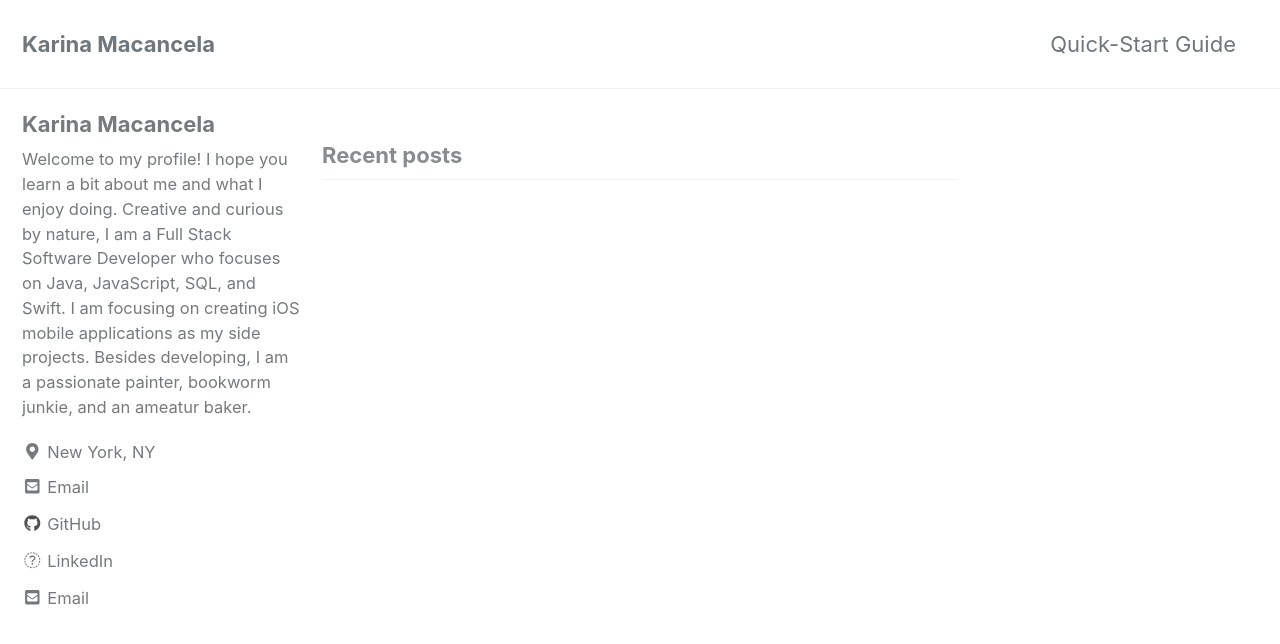
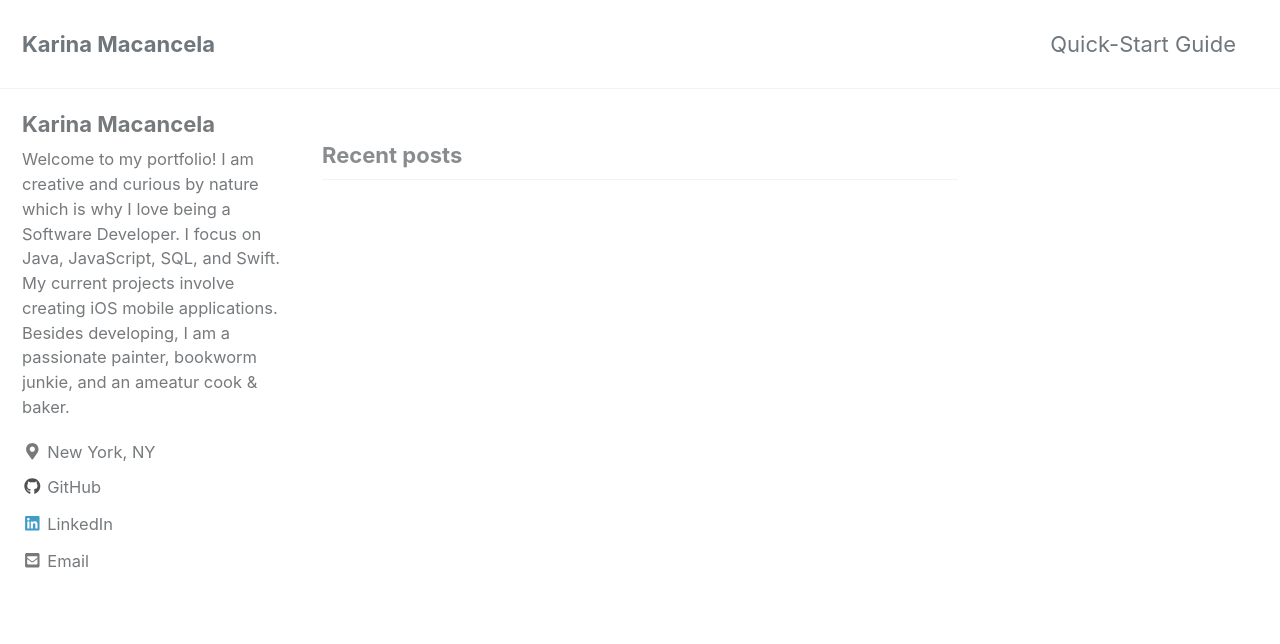
Before and after one commit to kmacancela/kmacancela.github.io, a Jekyll site: the page built from index.html, in a window 1280 px wide and 900 px high. Shown: the top 644 px of the window. Built offline with Jekyll 4.4.1, drawn with Linux system fonts in a browser that asks for light colours; cached includes are drawn as plain includes; nearby versions of some CDN libraries; the list of posts is cut into pages by our own code.

Commit message:
Fixed config yaml file

```diff
--- a/_config.yml
+++ b/_config.yml
@@ -108,13 +108,13 @@ analytics:
 author:
   name             : "Karina Macancela"
   avatar           : # path of avatar image, e.g. "/assets/images/bio-photo.jpg"
-  bio              : "Welcome to my profile! I hope you learn a bit about me and what I enjoy doing. Creative and curious by nature, I am a Full Stack Software Developer who focuses on Java, JavaScript, SQL, and Swift. I am focusing on creating iOS mobile applications as my side projects. Besides developing, I am a passionate painter, bookworm junkie, and an ameatur baker."
+  bio              : "Welcome to my portfolio! I am creative and curious by nature which is why I love being a Software Developer. I focus on Java, JavaScript, SQL, and Swift. My current projects involve creating iOS mobile applications. Besides developing, I am a passionate painter, bookworm junkie, and an ameatur cook & baker."
   location         : "New York, NY"
   email            : "karymacancela@gmail.com"
   links:
     - label: "Email"
       icon: "fas fa-fw fa-envelope-square"
-      url: mailto:karymacancela@gmail.com
+      # url: mailto:karymacancela@gmail.com
     - label: "Website"
       icon: "fas fa-fw fa-link"
       # url: "https://your-website.com"
@@ -131,7 +131,7 @@ author:
       icon: "fab fa-fw fa-instagram"
       # url: "https://instagram.com/"
     - label: "LinkedIn"
-      icon: "fab fa-fw fa-linkedin-square"
+      icon: "fab fa-fw fa-linkedin"
       url: "https://www.linkedin.com/in/kmacancela/"
 
 # Site Footer
@@ -147,7 +147,7 @@ footer:
       icon: "fab fa-fw fa-github"
       url: "https://github.com/kmacancela"
     - label: "linkedin"
-      icon: "fab fa-fw fa-linkedin-square"
+      icon: "fab fa-fw fa-linkedin"
       url: "https://www.linkedin.com/in/kmacancela/"
     - label: "GitLab"
       icon: "fab fa-fw fa-gitlab"
```
Also changed, not shown: 1 other file.
